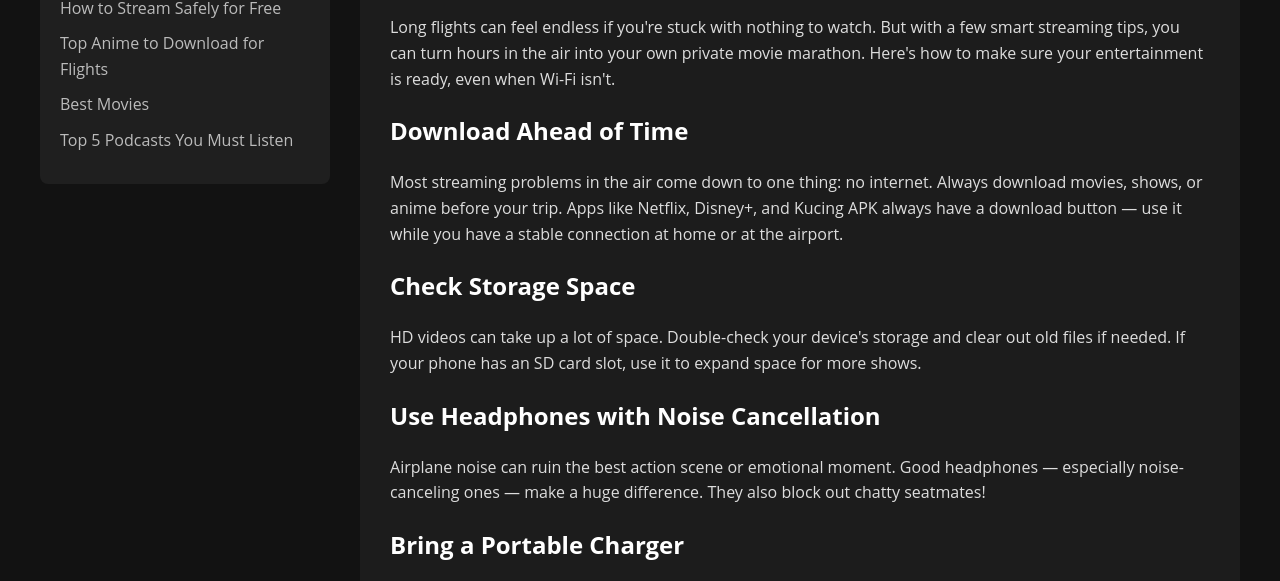
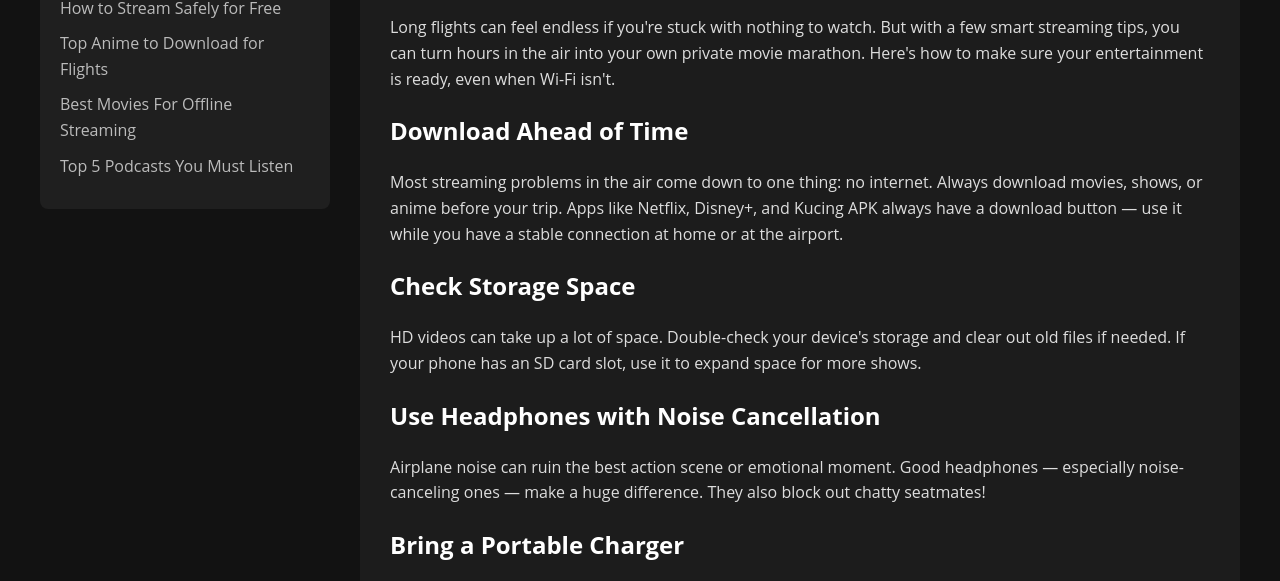
Before and after one commit to Robert-kuc/streambuddy, a plain HTML site: page streaming-tips.html in a window 1280 px wide. Shown: the part 217-798 px from the top of the page. Drawn offline with Linux system fonts and the light colour scheme.

Commit message:
Update streaming-tips.html

```diff
--- a/streaming-tips.html
+++ b/streaming-tips.html
@@ -35,7 +35,7 @@
             <a href="/">Free Offline Streaming Apps</a>
             <a href="how-to-stream-safely.html">How to Stream Safely for Free</a>
             <a href="top-anime-to-download.html">Top Anime to Download for Flights</a>
-            <a href="best-movies-for-offline-streaming.html">Best Movies</a>
+            <a href="best-movies-for-offline-streaming.html">Best Movies For Offline Streaming</a>
             <a href="top-podcast.html">Top 5 Podcasts You Must Listen</a>
         </aside>
 
@@ -82,4 +82,5 @@
 
 </body>
 
+
 </html>
```
